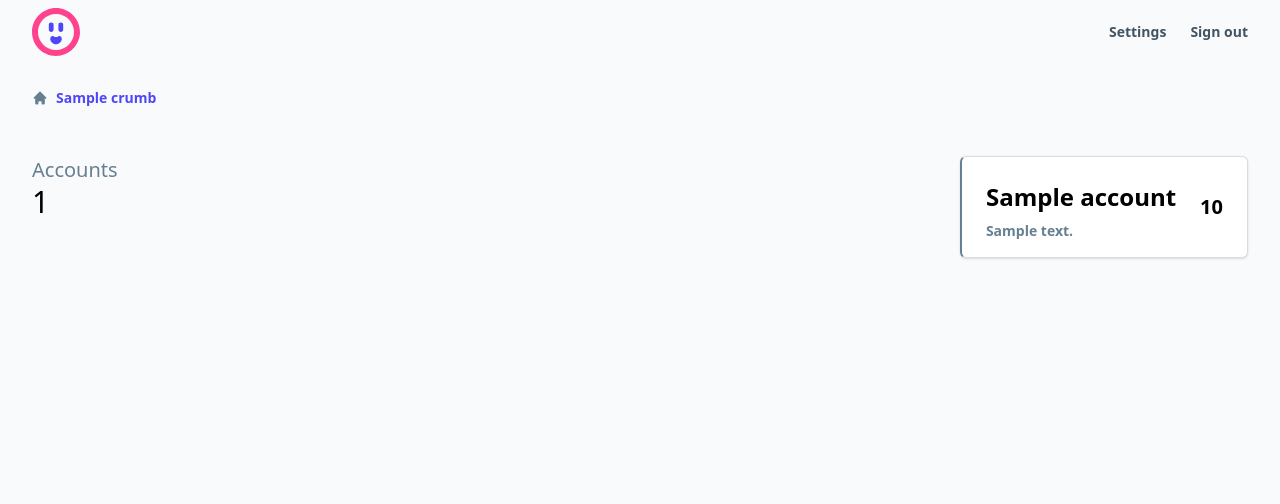
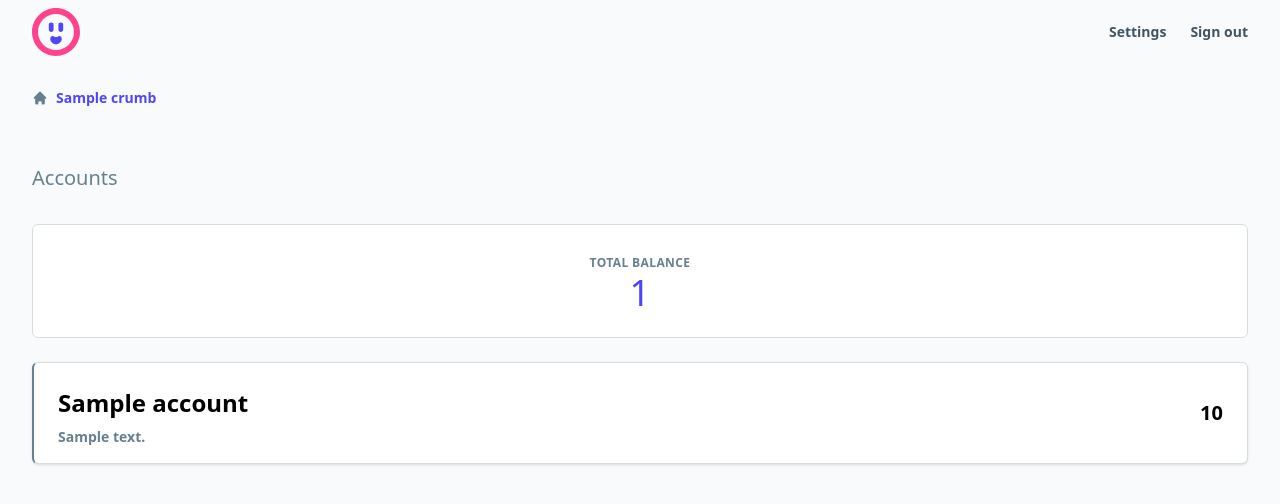
Before and after one commit to EduardSchwarzkopf/pecuny, a Python web app: template templates/pages/dashboard/page_list_accounts.html in a window 1280 px wide. Shown: the top 504 px of the page. Run offline with Jinja, Linux system fonts and the light colour scheme; the template is opened without the code that fills it: most values are stand-ins (such as "Sample title", 1, 10 or a date in 2020); style sheets or scripts are compiled from the project's sources; some libraries are stand-ins or nearby versions.

Commit message:
more styling

```diff
--- a/templates/fragments/accounts/accountCard.html
+++ b/templates/fragments/accounts/accountCard.html
@@ -1,5 +1,5 @@
 <div
-    class="bg-white items-center transition rounded-md py-4 px-6 border shadow border-l-2 border-l-gray hover:border-l-primary flex justify-between gap-x-6 py-">
+    class="bg-white items-center transition rounded-md py-4 px-6 border shadow hover:shadow-md border-l-2 border-l-gray hover:border-l-primary flex justify-between gap-x-6 py-">
     <div class="flex gap-x-4">
         <div class="min-w-0 flex-auto">
             <h3>
--- a/templates/fragments/accounts/transaction.html
+++ b/templates/fragments/accounts/transaction.html
@@ -1,5 +1,5 @@
 <div
-    class="bg-white transition items-center rounded-md py-4 px-6 border shadow border-l-2 border-l-gray hover:border-l-primary flex justify-between gap-x-6 py-">
+    class="bg-white transition items-center rounded-md py-4 px-6 border shadow  hover:shadow-md border-l-2 border-l-gray hover:border-l-primary flex justify-between gap-x-6 py-">
     <div class="flex gap-x-4">
         <div class="min-w-0 flex-auto">
             <p class="text-gray-500 text-xs">{{ transaction.information.category.label }}</p>
--- a/templates/macros/form_controls.html
+++ b/templates/macros/form_controls.html
@@ -10,7 +10,7 @@
         {{
         field(class="
         disabled:bg-gray-200 disabled:text-gray
-        block appearance-none border-2 w-full bg-white border border-gray-200 px-4 py-2 rounded-md
+        block appearance-none border-2 w-full shadow bg-white border border-gray-200 px-4 py-2 rounded-md
         leading-tight focus:outline-none focus:border-primary " ~
         field_classname,
         onkeyup="hideError(this)"
--- a/templates/pages/dashboard/page_list_accounts.html
+++ b/templates/pages/dashboard/page_list_accounts.html
@@ -1,28 +1,34 @@
-{% extends "layouts/dashboard.html" %} {% block content %}
+{% extends "layouts/dashboard.html" %}
 {% import 'macros/buttons.html' as btn %}
 
-<div>
-    <div class="flex flex-col sm:flex-row sm:flex-wrap sm:space-x-6 mb-12">
+{% block content %}
+<div class="flex flex-col sm:flex-row sm:flex-wrap sm:space-x-6 mb-6">
     <div class="grow">
-            <p class="text-xl text-gray">Accounts</p>
-            <p class="text-3xl">
+        <p class="py-2 text-xl text-gray">Accounts</p>
+    </div>
+
+    {% if account_list|length < max_allowed_accounts %} <div class="flex-none">
+        <a href="{{ url_for('page_create_account_form')}}">
+            {{ btn.button("Create Account")}}
+        </a>
+</div>
+{% endif %}
+</div>
+
+<div class="flex flex-col items-center bg-white border py-6 mb-6 rounded-md">
+    <div class="uppercase tracking-wide text-center">
+        <span class="text-gray text-xs font-bold mb-2">Total Balance</span>
+        <p class="text-primary text-4xl">
             {{ total_balance }}
         </p>
     </div>
-        <div class="flex-none">
-            {% if account_list|length < max_allowed_accounts %} <a href="{{ url_for('page_create_account_form')}}">
-                {{ btn.button("Create Account")}}
-                </a>
-        </div>
 </div>
 
-    {% endif %}
-    <div class="grid gap-12">
+<div class="grid gap-6">
     {% for account in account_list %}
     <a href="{{ url_for('page_get_account', account_id=account.id)}}">
         {% include 'fragments/accounts/accountCard.html' %}
     </a>
     {% endfor %}
 </div>
-</div>
 {% endblock %}
--- a/templates/pages/dashboard/page_single_account.html
+++ b/templates/pages/dashboard/page_single_account.html
@@ -18,7 +18,7 @@
     </div>
 </div>
 
-<div class="flex flex-col items-center bg-white border py-8 rounded-md">
+<div class="flex flex-col items-center bg-white border py-6 rounded-md">
 
     <div class="uppercase tracking-wide text-center mb-6 md:mb-8">
         <span class="text-gray text-xs font-bold mb-2">Balance</span>
```
Lines whose indentation alone changed are shown as unchanged.
